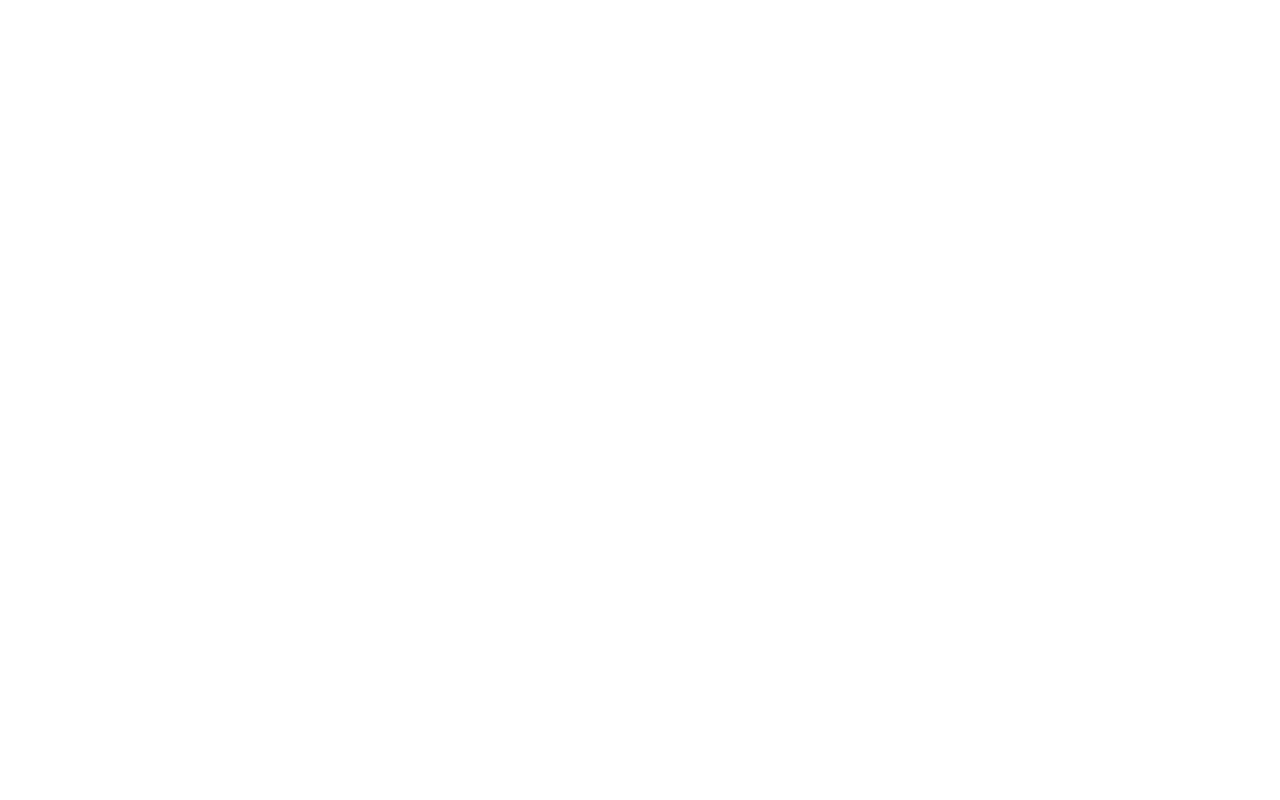
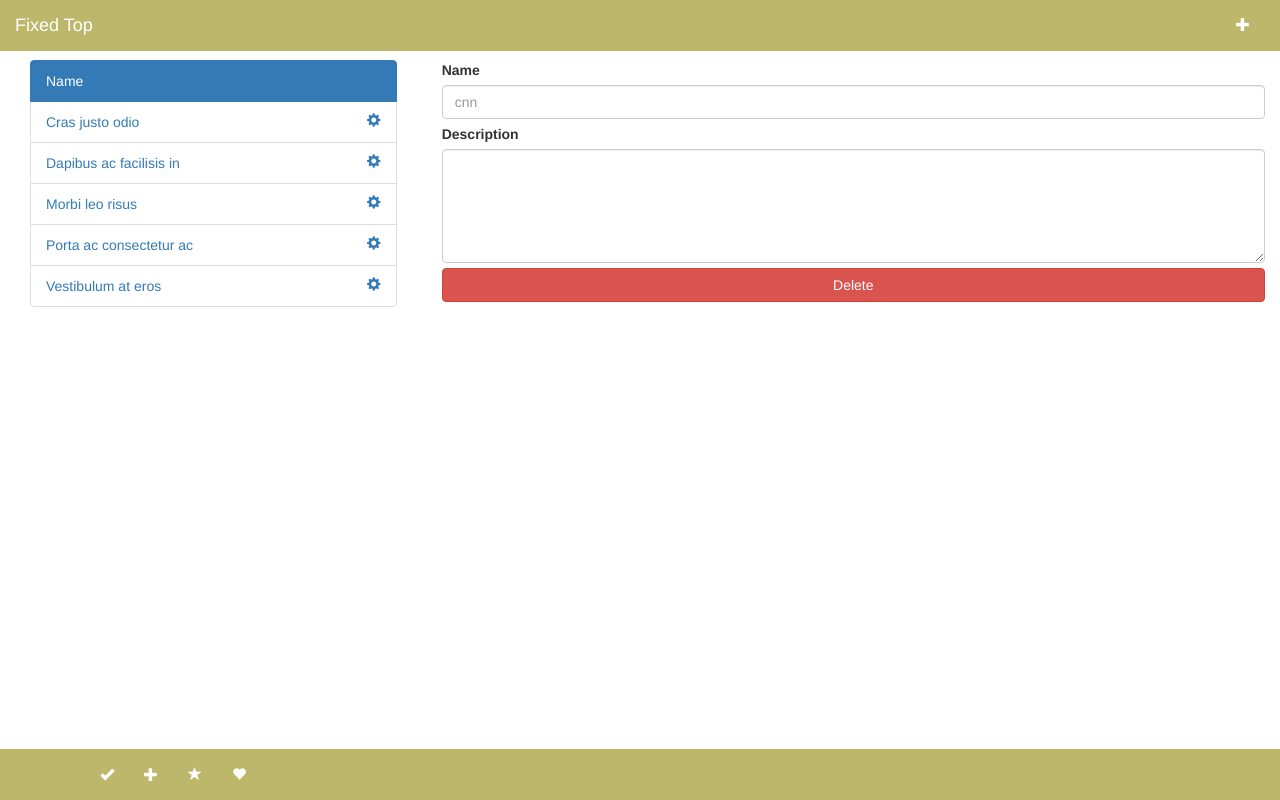
Before and after one commit to evrii/rollins-eric-webdev, a website: page public/assignment/website/website-new.html in a window 1280 px wide. Drawn offline with nearby package versions, Linux system fonts and the light colour scheme.

Commit message:
Edited Website Static Pages
Made sizing changes to the website static pages.

```diff
--- a/public/assignment/website/website-new.html
+++ b/public/assignment/website/website-new.html
@@ -0,0 +1,112 @@
+<!DOCTYPE html>
+<html lang="en">
+<head>
+    <meta charset="UTF-8">
+    <meta name="viewport" content="width=device-width, initial-scale=1">
+    <title>Title</title>
+    <link href="https://maxcdn.bootstrapcdn.com/bootstrap/3.3.6/css/bootstrap.min.css" rel="stylesheet"/>
+    <link href="../css/style.css" rel="stylesheet"/>
+</head>
+<body>
+
+<nav class="navbar navbar-default navbar-fixed-top">
+    <div class="container-fluid">
+        <div class="navbar-header">
+            <a class="navbar-brand" href="#">
+                Fixed Top
+            </a>
+            <p class="navbar-text pull-right">
+                <a href="website-new.html" class="navbar-link">
+          <span class="glyphicon glyphicon-plus">
+          </span>
+                </a>
+            </p>
+        </div>
+    </div>
+</nav>
+
+<div class="container-fluid">
+    <div class="row">
+        <div class="col-md-4 hidden-sm hidden-xs">
+            <div class="container-fluid">
+                <ul class="list-group">
+                    <li class="list-group-item active">
+                        <div class="row">
+                            <div class="col-xs-10">Name</div>
+                        </div>
+                    </li>
+                    <li class="list-group-item">
+                        <div class="row">
+                            <div class="col-xs-10"><a href="../page/page-list.html">Cras justo odio</a></div>
+                            <div class="col-xs-2 "><a href="website-edit.html"><span class="glyphicon glyphicon-cog pull-right"></span></a></div>
+                        </div>
+                    </li>
+                    <li class="list-group-item">
+                        <div class="row">
+                            <div class="col-xs-10"><a href="../page/page-list.html">Dapibus ac facilisis in</a></div>
+                            <div class="col-xs-2"><a href="website-edit.html"><span class="glyphicon glyphicon-cog pull-right"></span></a></div>
+                        </div>
+                    </li>
+                    <li class="list-group-item">
+                        <div class="row">
+                            <div class="col-xs-10"><a href="../page/page-list.html">Morbi leo risus</a></div>
+                            <div class="col-xs-2"><a href="website-edit.html"><span class="glyphicon glyphicon-cog pull-right"></span></a></div>
+                        </div>
+                    </li>
+                    <li class="list-group-item">
+                        <div class="row">
+                            <div class="col-xs-10"><a href="../page/page-list.html">Porta ac consectetur ac</a></div>
+                            <div class="col-xs-2"><a href="website-edit.html"><span class="glyphicon glyphicon-cog pull-right"></span></a></div>
+                        </div>
+                    </li>
+                    <li class="list-group-item">
+                        <div class="row">
+                            <div class="col-xs-10"><a href="../page/page-list.html">Vestibulum at eros</a></div>
+                            <div class="col-xs-2"><a href="website-edit.html"><span class="glyphicon glyphicon-cog pull-right"></span></a></div>
+                        </div>
+                    </li>
+                </ul>
+            </div>
+        </div>
+        <div class="col-xs-12 col-md-8">
+            <label for="name">Name</label>
+            <input class="form-control"
+                   id="name"
+                   placeholder="cnn">
+            <label for="description">Description</label>
+            <textarea class="form-control" id="description" rows="5" placeholder="news site">
+            </textarea>
+            <a href="website-list.html" class="btn btn-block btn-danger">Delete</a>
+        </div>
+    </div>
+</div>
+
+<nav class="navbar navbar-default navbar-fixed-bottom">
+    <div class="container">
+        <div class="row navbar-text">
+            <div class="col-xs-3 text-center">
+                <a href="#">
+                    <span class="glyphicon glyphicon-ok"></span>
+                </a>
+            </div>
+            <div class="col-xs-3 text-center">
+                <a href="#">
+                    <span class="glyphicon glyphicon-plus"></span>
+                </a>
+            </div>
+            <div class="col-xs-3 text-center">
+                <a href="#">
+                    <span class="glyphicon glyphicon-star"></span>
+                </a>
+            </div>
+            <div class="col-xs-3 text-center">
+                <a href="#">
+                    <span class="glyphicon glyphicon-heart"></span>
+                </a>
+            </div>
+        </div>
+    </div>
+</nav>
+
+</body>
+</html>
```
Also changed, not shown: public/assignment/website/website-edit.html (+1 -1 lines), public/assignment/website/website-list.html (+40 -13 lines).
